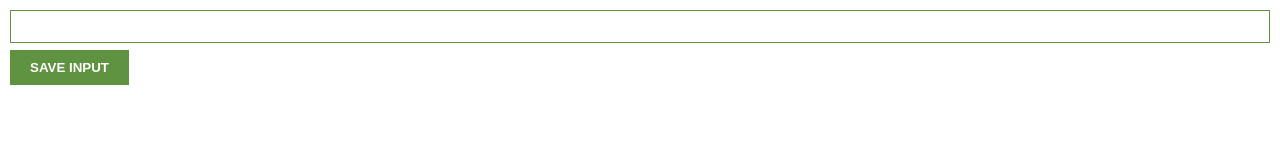
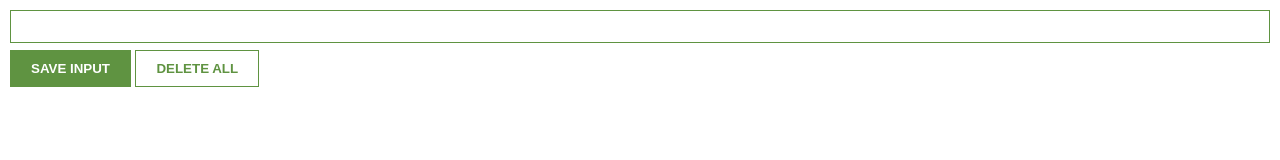
Before and after one commit to dylanawhite92/Lead-Tracker, a browser extension: page index.html in a window 1280 px wide. Drawn offline with Linux system fonts and the light colour scheme.

Commit message:
delete button added/styled, changed leads from let to const

```diff
--- a/index.html
+++ b/index.html
@@ -15,6 +15,7 @@
       name="input-el"
       id="input-el" />
     <button id="input-btn">SAVE INPUT</button>
+    <button id="delete-btn">DELETE ALL</button>
 
     <ul id="list-el"></ul>
 
--- a/main.js
+++ b/main.js
@@ -1,8 +1,9 @@
 let myLeads = [];
 const inputBtn = document.getElementById('input-btn');
+const deleteBtn = document.getElementById('delete-btn');
 const inputEl = document.getElementById('input-el');
 const listEl = document.getElementById('list-el');
-let leadsFromStorage = JSON.parse(localStorage.getItem('myLeads'));
+const leadsFromStorage = JSON.parse(localStorage.getItem('myLeads'));
 
 if (leadsFromStorage) {
   renderLeads();
--- a/style.css
+++ b/style.css
@@ -13,12 +13,21 @@ input {
 }
 
 button {
-  background-color: #5f9341;
-  color: white;
   font-weight: bold;
   border: none;
   padding: 10px 20px;
   margin-top: 0.5em;
+  border: 1px solid #5f9341;
+}
+
+#input-btn {
+  background-color: #5f9341;
+  color: white;
+}
+
+#delete-btn {
+  background-color: white;
+  color: #5f9341;
 }
 
 ul {
```
